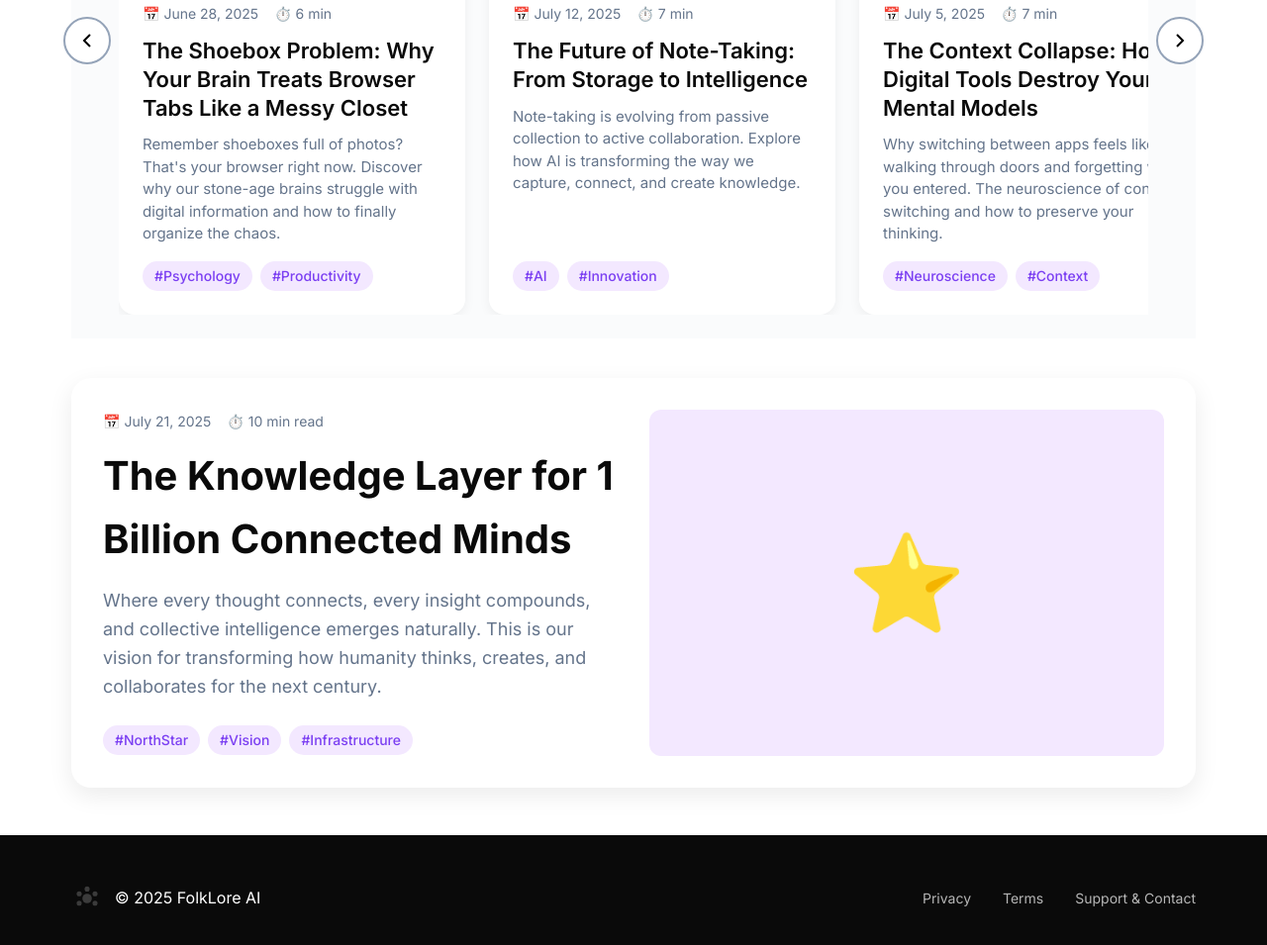
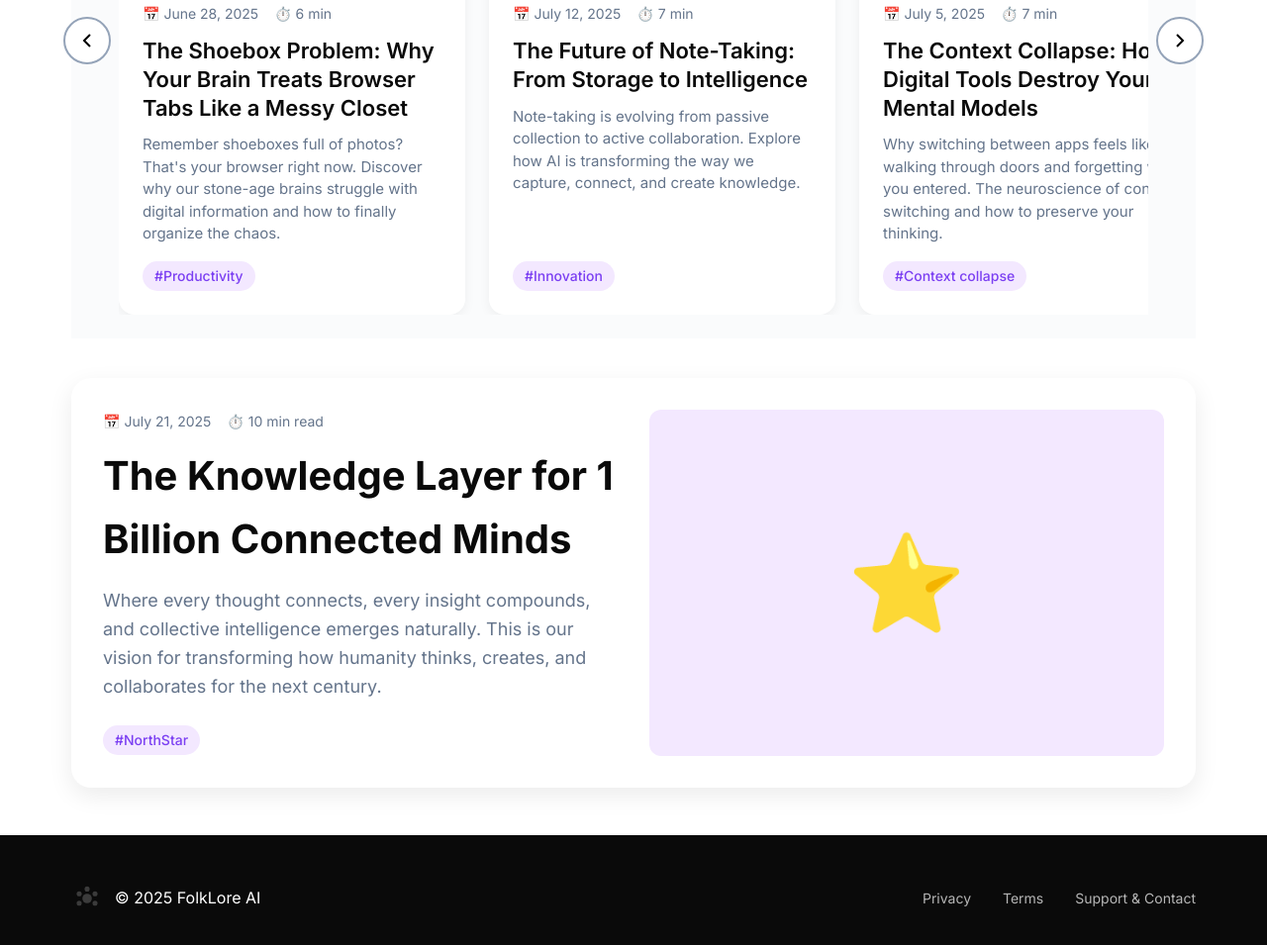
Before and after one commit to vkhetan/folkloreai-website, a plain HTML site: page blog.html in a window 1280 px wide. Shown: the part 881-1836 px from the top of the page at 99% size. Drawn offline with Linux system fonts and the light colour scheme.

Commit message:
blog.html

```diff
--- a/blog.html
+++ b/blog.html
@@ -774,7 +774,6 @@
                     </p>
                     <div class="blog-tags">
                         <span class="blog-tag">#Motivation</span>
-                        <span class="blog-tag">#Philosophy</span>
                     </div>
                 </div>
                 <div class="featured-image">
@@ -817,7 +816,6 @@
                         struggle with digital information and how to finally organize the chaos.
                     </p>
                     <div class="blog-tags">
-                        <span class="blog-tag">#Psychology</span>
                         <span class="blog-tag">#Productivity</span>
                     </div>
                 </div>
@@ -838,7 +836,6 @@
                         Explore how AI is transforming the way we capture, connect, and create knowledge.
                     </p>
                     <div class="blog-tags">
-                        <span class="blog-tag">#AI</span>
                         <span class="blog-tag">#Innovation</span>
                     </div>
                 </div>
@@ -859,8 +856,7 @@
                         The neuroscience of context switching and how to preserve your thinking.
                     </p>
                     <div class="blog-tags">
-                        <span class="blog-tag">#Neuroscience</span>
-                        <span class="blog-tag">#Context</span>
+                        <span class="blog-tag">#Context collapse</span>
                     </div>
                 </div>
             </a>
@@ -889,8 +885,6 @@
                     </p>
                     <div class="blog-tags">
                         <span class="blog-tag">#NorthStar</span>
-                        <span class="blog-tag">#Vision</span>
-                        <span class="blog-tag">#Infrastructure</span>
                     </div>
                 </div>
                 <div class="featured-image">
```
